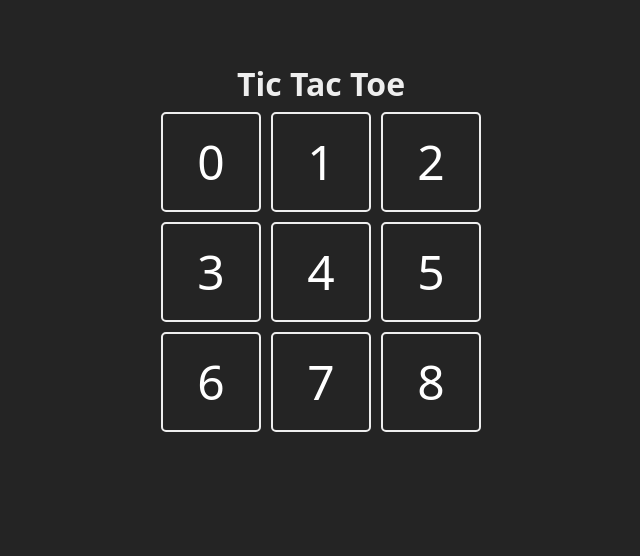
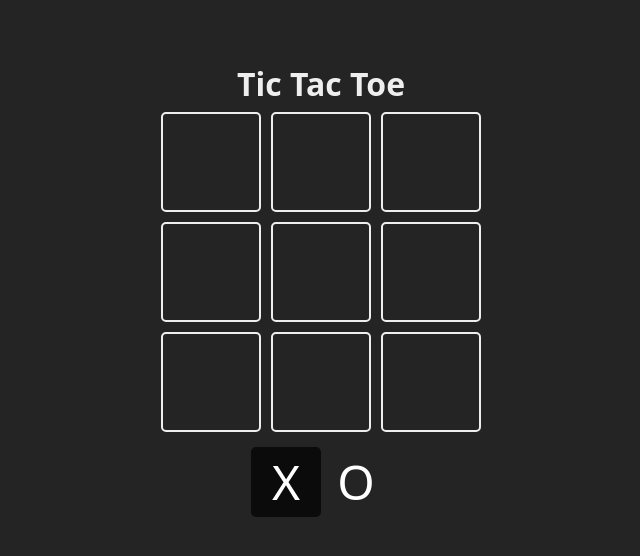
Before and after one commit to GabrielRomo33/Curso-React2024, a React (Vite) app in the folder 02-tic-tac-toe/: page / in a window 1280 px wide. Shown: the top 556 px of the page, without its empty margins (319-959 px from the left). Built offline with nearby package versions, Linux system fonts and the light colour scheme.

Commit message:
Dear God

```diff
--- a/02-tic-tac-toe/src/App.jsx
+++ b/02-tic-tac-toe/src/App.jsx
@@ -3,20 +3,24 @@ import reactLogo from './assets/react.svg'
 import viteLogo from '/vite.svg'
 import './App.css'
 
-function App() {
-  const TURNS = {
-    X: 'X',
-    O: 'O',
-  };
+const TURNS = {
+  X: 'X',
+  O: 'O',
+};
 
-  const board = Array(9).fill(null);
-  const Square = ({children, updateBoard, index}) => {
-    return(
-      <div className="square">
+const Square = ({children, isSelected, updateBoard, index}) => {
+  const className = `square ${isSelected ? 'is-selected' : ''}`
+  return(
+    <div className={className}>
         {children}
       </div>
     );
   }
+
+  function App() {
+  // const board = Array(9).fill(null);
+  const [Board, setBoard] = useState(Array(9).fill(null));
+  const [Turn, setTurn] = useState(TURNS.X);
 
   return (
     <>
@@ -24,15 +28,24 @@ function App() {
       <h1>Tic Tac Toe</h1>
       <section className='game'>
         {
-          board.map((_, index) => {
+          Board.map((_, index) => {
             return (
               <Square
               key={index}
               index={index}
-              >{index}</Square>
+              >{Board[index]}</Square>
             )
           })
         }
+      </section>
+
+      <section className='turn'>
+        <Square isSelected={Turn === TURNS.X}>
+          {TURNS.X}
+        </Square>
+        <Square isSelected={Turn === TURNS.O}>
+          {TURNS.O}
+        </Square>
       </section>
     </main>
     </>
--- a/02-tic-tac-toe/src/index.css
+++ b/02-tic-tac-toe/src/index.css
@@ -11,7 +11,7 @@
   font-synthesis: none;
   text-rendering: optimizeLegibility;
   -webkit-font-smoothing: antialiased;
-  -mozosx-font-smoothing: grayscale;
+  -moz-osx-font-smoothing: grayscale;
   -webkit-text-size-adjust: 100%;
 }
 
@@ -46,6 +46,70 @@ body {
   gap: 10px;
 }
 
+.board button{
+  padding: 8px 12px;
+  margin: 25px;
+  background: transparent;
+  border: 2px solid #EEE;
+  color: #EEE;
+  width: 100px;
+  border-radius: 5px;
+  transition: 0.2;
+  font-weight: bold;
+  cursor: pointer;
+}
+
+.board button:hover{
+  background: #EEE;
+  color: #222;
+}
+
+.turn{
+  display: flex;
+  justify-content: center;
+  margin: 15px auto;
+  width: fit-content;
+  position: relative;
+  border-radius: 10px;
+}
+
+.turn .square,
+.winner .square{
+  width: 70px;
+  height: 70px;
+  pointer-events: none;
+  border-color: transparent;
+}
+
+.square.is-selected{
+  color: #fff;
+  background-color: rgb(0,0,0,0.7);
+}
+
+.winner{
+  position: absolute;
+  width: 100vw;
+  height: 100vh;
+  top: 0;
+  left: 0;
+  display: grid;
+  place-items: center;
+  background-color:  rgb(0,0,0,0.7);
+}
+
+.winner .text{
+  background: #111;
+  height: 300px;
+  width: 320px;
+  border: 2px solid #EEE;
+  border-radius: 10px;
+  display: flex;
+  flex-direction: column;
+  justify-content: center;
+  align-items: center;
+  gap: 20px;
+}
+
 .square{
   width: 100px;
   height: 100px;
```
